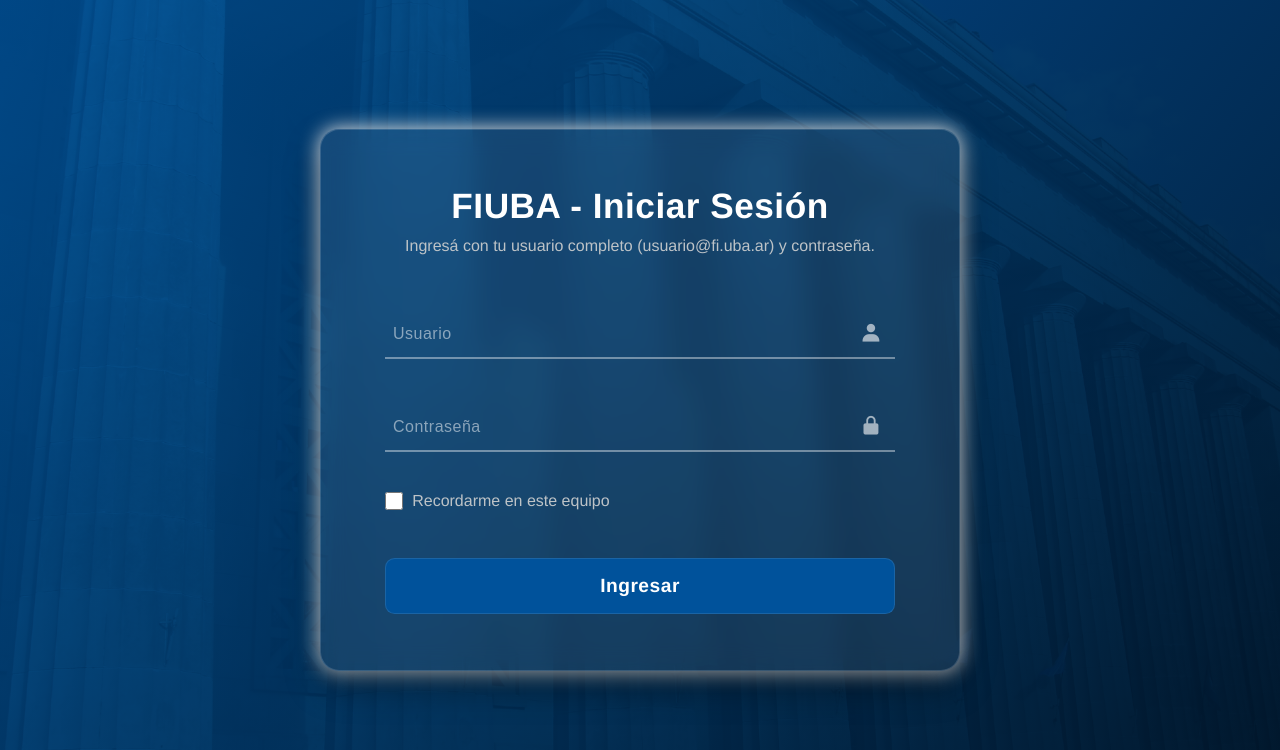
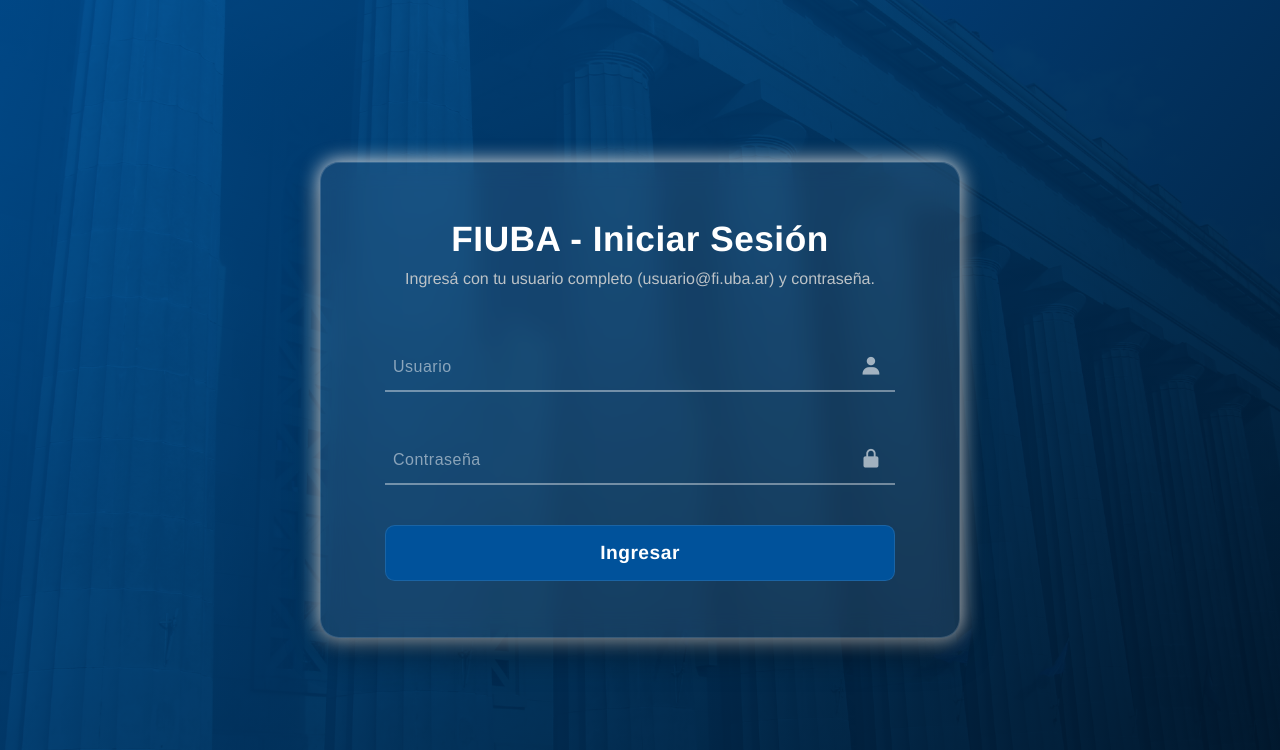
Before and after one commit to marco-ingenieria/fiubyte, a Flask app: page /login in a window 1280 px wide. Shown: the top 750 px of the page. Run offline with Flask 3, Linux system fonts and the light colour scheme.

Commit message:
Actualizar Login
Removed the 'Remember Me' checkbox from the login form.

```diff
--- a/FRONT/templates/login.html
+++ b/FRONT/templates/login.html
@@ -27,12 +27,6 @@
             <i class='bx bxs-lock-alt'></i>
         </div>
 
-        <div class="remember-forgot">
-            <label>
-                <input type="checkbox" name="remember"> Recordarme en este equipo
-            </label>
-        </div>
-
         <button type="submit" class="btn">Ingresar</button>
     </form>
 </div>
```
